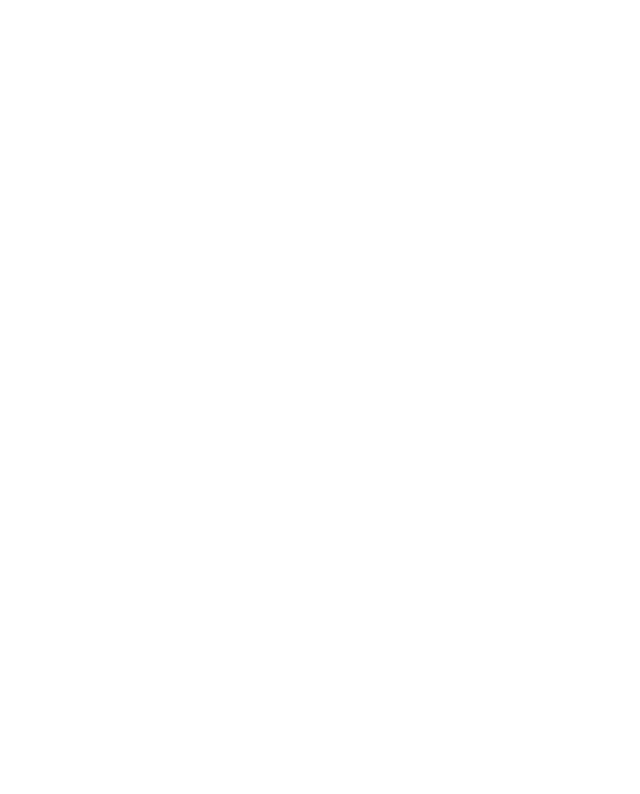
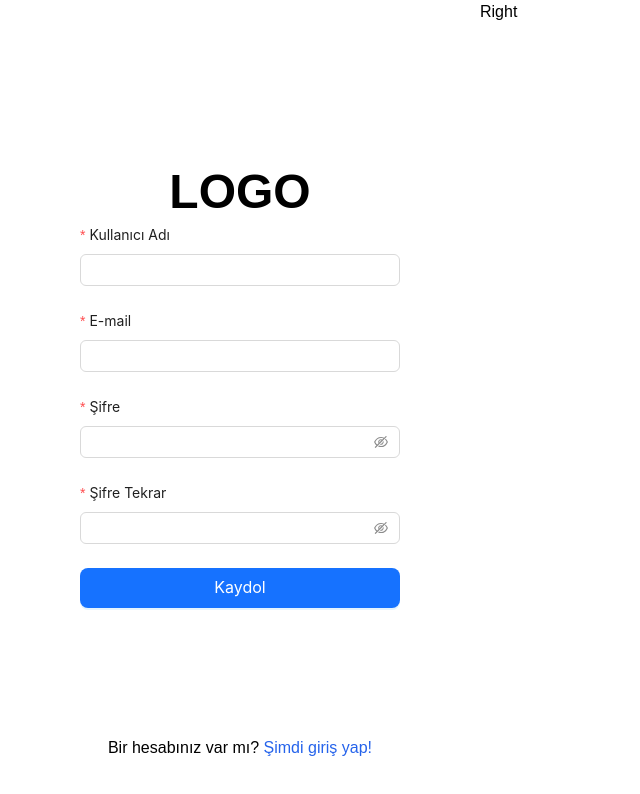
Before and after one commit to unsatisfiedcale/MERN-POS-App, a React (Create React App) app in the folder client/: page /register in a window 1280 px wide. Before the commit this address had no page. Shown: the top 794 px of the page, without its empty margins (0-640 px from the left). Built offline with nearby package versions, Linux system fonts and the light colour scheme.

Commit message:
register

```diff
--- a/client/src/App.jsx
+++ b/client/src/App.jsx
@@ -4,6 +4,8 @@
 import BillPage from "./pages/BillPage";
 import CustomerPage from "./pages/CustomerPage";
 import StatisticsPage from "./pages/StatisticsPage";
+import Register from "./pages/auth/Register";
+import Login from "./pages/auth/Login";
 function App() {
 
 
@@ -15,6 +17,8 @@
       <Route path="/bills" element={<BillPage />} />
       <Route path="/customers" element={<CustomerPage />} />
       <Route path="/statistics" element={<StatisticsPage />} />
+      <Route path="/register" element={<Register />} />
+      <Route path="/login" element={<Login />} />
     </Routes>
     </BrowserRouter>
   );
--- a/client/src/pages/StatisticsPage.jsx
+++ b/client/src/pages/StatisticsPage.jsx
@@ -101,11 +101,13 @@
           </div>
         </div>
         <div className="flex justify-between gap-10 lg:flex-row flex-col items-center">
-              <div className="lg:w-1/2 lg:h-80 h8h-80">
+          <div className="lg:w-1/2 lg:h-80 h8h-80">
             <LineChart {...lineChartConfig} />
           </div>
 
-          <div className="lg:w-1/2 lg:h-70 h-62">            <PieChart {...pieChartConfig} />
+          <div className="lg:w-1/2 lg:h-70 h-62">
+            {" "}
+            <PieChart {...pieChartConfig} />
           </div>
         </div>
       </div>
--- /dev/null
+++ b/client/src/pages/auth/Login.jsx
@@ -0,0 +1,11 @@
+import React from 'react'
+
+const Login = () => {
+  return (
+    <div>
+      Login
+    </div>
+  )
+}
+
+export default Login
--- /dev/null
+++ b/client/src/pages/auth/Register.jsx
@@ -0,0 +1,75 @@
+import { Button, Form, Input } from "antd";
+import {Link} from "react-router-dom";
+import React from "react";
+const Register = () => {
+  return (
+    <div className="h-screen">
+      <div className="flex justify-between h-full">
+        <div className="xl:px-20 px-10 w-full flex flex-col h-full justify-center relative">
+          <h1 className="text-center text-5xl font-bold mb-2">LOGO</h1>
+          <Form layout="vertical">
+            <Form.Item
+              label="Kullanıcı Adı"
+              name={"username"}
+              rules={[
+                {
+                  required: true,
+                  message: "Kullanıcı Adı Alanı Boş Bırakılamaz!",
+                },
+              ]}
+            >
+              <Input />
+            </Form.Item>
+            <Form.Item
+              label="E-mail"
+              name={"email"}
+              rules={[
+                {
+                  required: true,
+                  message: "E-mail Alanı Boş Bırakılamaz!",
+                },
+              ]}
+            >
+              <Input />
+            </Form.Item>
+            <Form.Item
+              label="Şifre"
+              name={"password"}
+              rules={[
+                {
+                  required: true,
+                  message: "Şifre Alanı Boş Bırakılamaz!",
+                },
+              ]}
+            >
+              <Input.Password />
+            </Form.Item>
+            <Form.Item
+              label="Şifre Tekrar"
+              name={"passwordAgain"}
+              rules={[
+                {
+                  required: true,
+                  message: "Şifre Tekrar Alanı Boş Bırakılamaz!",
+                },
+              ]}
+            >
+              <Input.Password />
+            </Form.Item>
+            <Form.Item
+            >
+                <Button type="primary" htmlType="submit" className="w-full" size="large">Kaydol</Button>
+            </Form.Item>
+          </Form>
+          <div className="flex justify-center absolute left-0 bottom-10 w-full">
+            Bir hesabınız var mı?&nbsp;
+            <Link to="/login" className="text-blue-600">Şimdi giriş yap!</Link>
+          </div>
+        </div>
+        <div className="xl:w-4/6 min-w-[800px]">Right</div>
+      </div>
+    </div>
+  );
+};
+
+export default Register;
```
Also changed, not shown: 1 other file (tests, documents, lock files or other folders).
